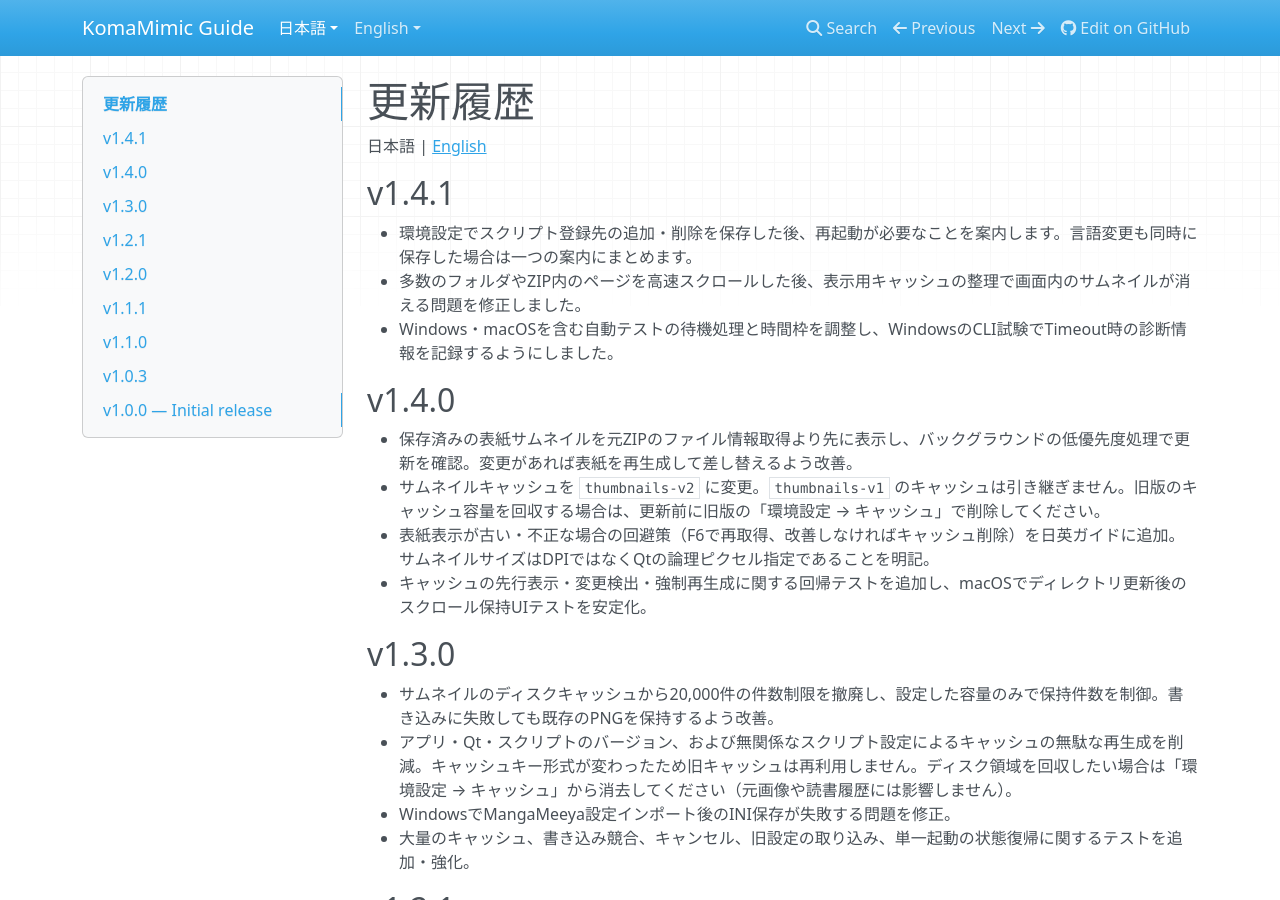
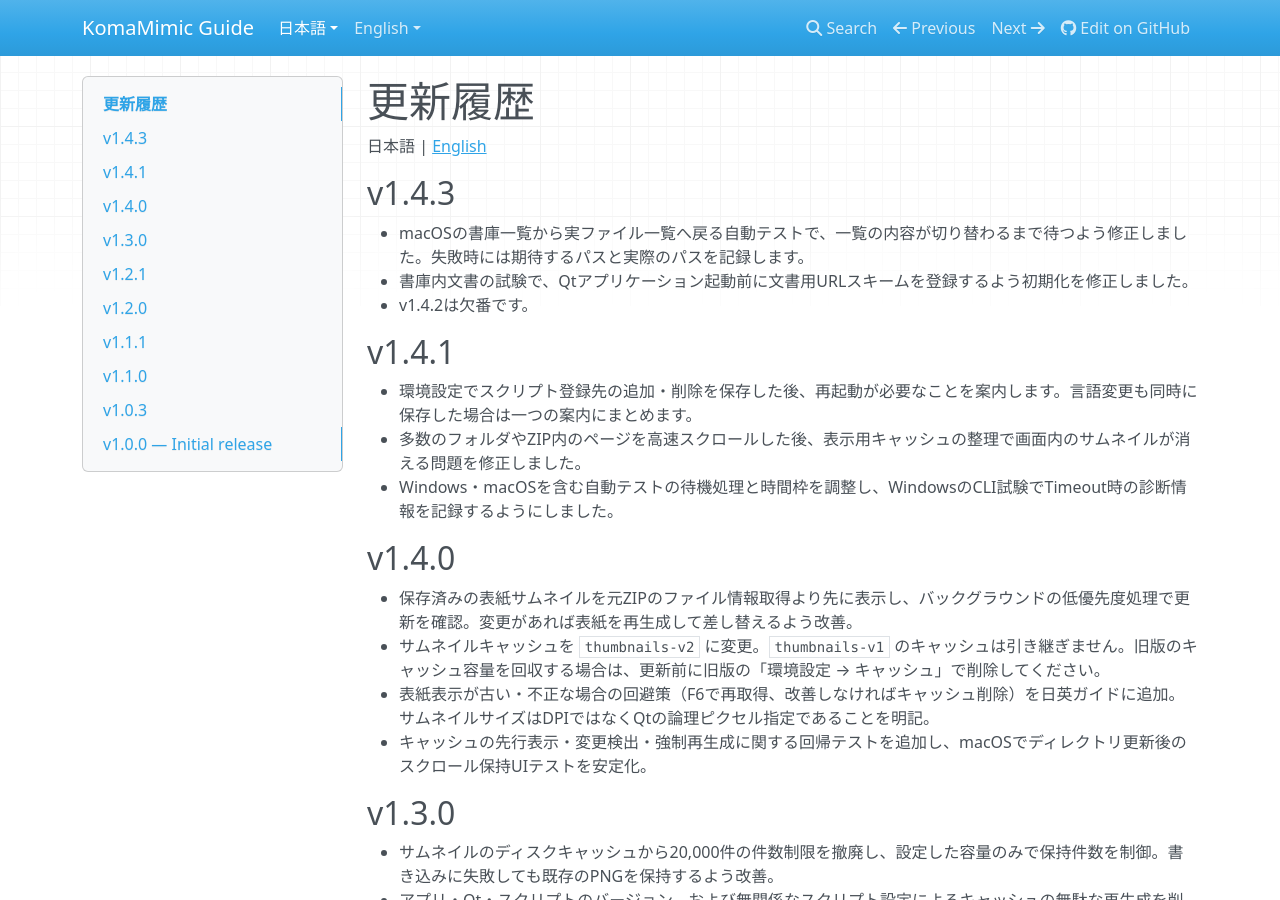
Before and after one commit to asfdrwe/KomaMimic, an MkDocs documentation site: the page built from docs/site/changelog.md, in a window 1280 px wide and 900 px high. Built offline with MkDocs 1.6.1, drawn with Linux system fonts in a browser that asks for light colours; nearby versions of some CDN libraries.

Commit message:
prepared for v1.4.3

```diff
--- a/CMakeLists.txt
+++ b/CMakeLists.txt
@@ -7,7 +7,7 @@
 # Migrate the old vcpkg feature; WebEngine is now a required dependency.
 list(REMOVE_ITEM VCPKG_MANIFEST_FEATURES extended-documents)
 include(cmake/WindowsFast.cmake)
-project(KomaMimic VERSION 1.4.1 LANGUAGES CXX)
+project(KomaMimic VERSION 1.4.3 LANGUAGES CXX)
 include(CTest)
 set(CMAKE_CXX_STANDARD 20)
 set(CMAKE_CXX_STANDARD_REQUIRED ON)
--- a/docs/site/changelog.md
+++ b/docs/site/changelog.md
@@ -1,6 +1,12 @@
 # 更新履歴
 
 日本語 | [English](en/changelog.md)
+
+## v1.4.3
+
+- macOSの書庫一覧から実ファイル一覧へ戻る自動テストで、一覧の内容が切り替わるまで待つよう修正しました。失敗時には期待するパスと実際のパスを記録します。
+- 書庫内文書の試験で、Qtアプリケーション起動前に文書用URLスキームを登録するよう初期化を修正しました。
+- v1.4.2は欠番です。
 
 ## v1.4.1
 
--- a/vcpkg.json
+++ b/vcpkg.json
@@ -1,6 +1,6 @@
 {
   "name": "komamimic",
-  "version-string": "1.4.1",
+  "version-string": "1.4.3",
   "description": "Cross-platform comic and image viewer",
   "license": "GPL-3.0-only",
   "builtin-baseline": "9eec002df1cd109f8f104cd966a763daf9751489",
```
Also changed, not shown: README.md (+1 -0 lines), docs/developer/changelog.md (+7 -0 lines), docs/developer/releasing.md (+6 -5 lines), docs/site/en/changelog.md (+6 -0 lines), 1 other file.
